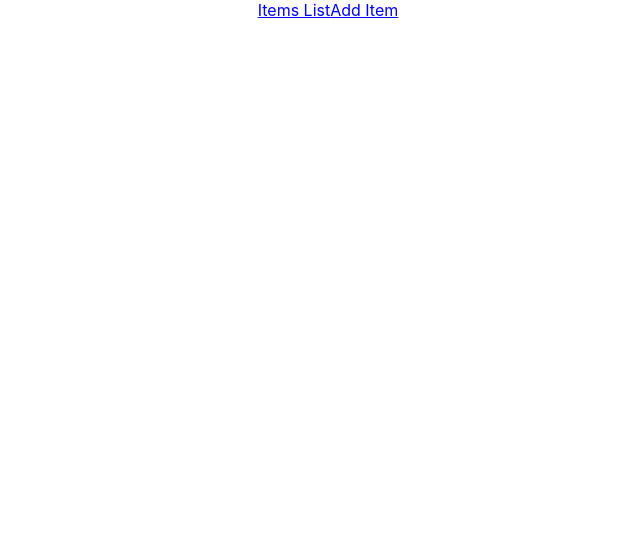
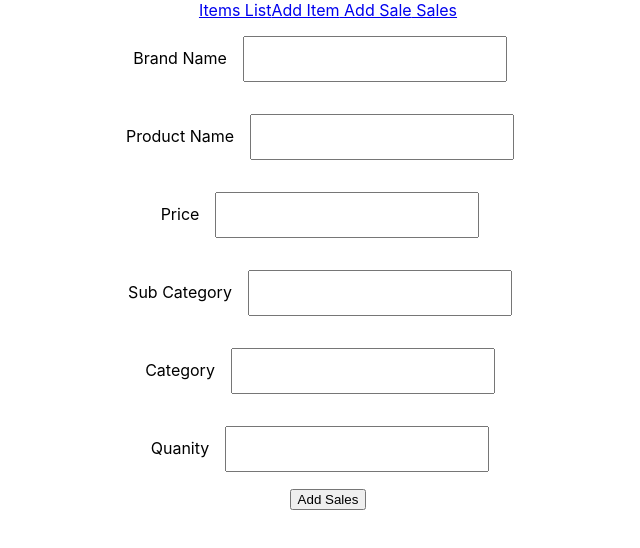
Before and after one commit to Programmer-Sourav/assignment_eighteen, a React (Create React App) app: page /addsale in a window 1280 px wide. Before the commit this address had no page. Shown: the top 548 px of the page, without its empty margins (312-952 px from the left). Built offline with nearby package versions, Linux system fonts and the light colour scheme.

Commit message:
feat: sales

```diff
--- a/src/App.js
+++ b/src/App.js
@@ -5,16 +5,22 @@ import { Route, Routes } from 'react-router';
 import { Link } from 'react-router-dom';
 import AddItem from './pages/AddItem';
 import EditItem from './pages/EditItem';
+import AddSale from './pages/AddSale';
+import SalesList from './pages/SalesList';
 
 function App() {
   return (
     <div className="App">
       <Link to="/items">Items List</Link>
       <Link to="/additem">Add Item</Link>
+      <Link to="/addsale"> Add Sale</Link>
+      <Link to="/sales"> Sales</Link>
       <Routes>
         <Route path='/edititem/:id' element={<EditItem/>}/>
         <Route path="/additem" element={<AddItem/>}/>
         <Route path='/items' element={<ItemsList/>}/>
+        <Route path='/addsale' element={<AddSale/>}/>
+        <Route path='/sales' element={<SalesList/>}/>
       </Routes>
     </div>
   );
--- a/src/actionCreators/actions.js
+++ b/src/actionCreators/actions.js
@@ -23,6 +23,14 @@ export const deleteAndFilterItem  = (itemId) =>(
     type: "DELETE_ITEM",
     payload: itemId
   })
+
+
+  export const fetchSalesList = (itemList) =>(
+{
+ type: "FETCH_SALES_LIST_SUCCESS",
+ payload:  itemList
+}
+  )
 
 
 export const getItems = () => async (dispatch) =>{
@@ -94,3 +102,54 @@ export const editItem = (itemId) => async (dispatch) =>{
     console.error("Error ", error)
   }
 }
+
+export const updateSalesValues = (valueToBeUpdated)  =>({
+   type: "SALES_ENTRY",
+   payload: valueToBeUpdated
+})
+
+export const addToSales = (valueToAdd) => async (dispatch) => {
+  console.log("Sales Data ", valueToAdd)
+  try{
+    const response = await fetch("https://inventory-management-back-end.developersourav.repl.co/api/sales", {
+    method: "POST",
+    headers : {
+      "Content-Type": "application/json",
+    },
+    body: JSON.stringify(valueToAdd)
+   })
+  }
+   catch(error ){
+    console.error("Error", error)
+   }
+}
+
+export const getSales = () => async (dispatch) =>{
+  try{
+    const response = await fetch("https://inventory-management-back-end.developersourav.repl.co/api/sales")
+    const receivedResponse = await response.json()
+    const itemsList = receivedResponse.sales
+    console.log("Response", receivedResponse, itemsList)
+    dispatch(fetchSalesList(itemsList))
+  }
+  catch(error){
+    console.error("Error", error)
+  }
+}
+
+
+export const updateQuantity = (productId, quantity) => async (dispatch) => {
+  console.log("Update Data ", quantity)
+  try{
+    const response = await fetch("https://inventory-management-back-end.developersourav.repl.co/api/items/update", {
+    method: "POST",
+    headers : {
+      "Content-Type": "application/json",
+    },
+    body: JSON.stringify({productId, quantity})
+   })
+  }
+   catch(error ){
+    console.error("Error", error)
+   }
+}
--- /dev/null
+++ b/src/pages/AddSale.jsx
@@ -0,0 +1,97 @@
+import { useDispatch, useSelector } from "react-redux"
+import { addToSales, fetchItemsList, updateQuantity, updateSalesValues } from "../actionCreators/actions"
+import { useEffect } from "react"
+
+export default function AddSale(){
+
+
+    const dispatch = useDispatch()
+    let salesData = useSelector((data)=>data.salesData)
+    const allItems = useSelector((data)=>data.items)
+
+
+
+    function findTheProductDetails (){
+        return allItems.find((item)=>item.subCatInfo.foodInfo.productDetails.product.productName===salesData.productName)
+    }
+
+    useEffect(()=>{fetchItemsList()}, [])
+
+
+    const changeBrandName = (e) =>{
+      dispatch(updateSalesValues({...salesData, brand: e.target.value}))
+    }
+
+    const changeProductName = (e) =>{
+      dispatch(updateSalesValues({...salesData, productName: e.target.value}))
+    }
+
+    const onPriceChange = (e) =>{
+      dispatch(updateSalesValues({...salesData, price: e.target.value}))
+    }
+
+    const onChangeSubCategory = (e) =>{
+     dispatch(updateSalesValues({...salesData, subCategory: e.target.value}))
+    }
+
+    const onCategoryChange = (e) =>{
+      dispatch(updateSalesValues({...salesData, category: e.target.value}))
+    }
+
+    const onQuantityChange = (e) =>{
+        dispatch(updateSalesValues({...salesData, quantity: e.target.value}))
+    }
+
+    const onAddSales = (e) =>{
+    const product = findTheProductDetails()
+    const productPrice = product.subCatInfo.foodInfo.productDetails.product.price
+    const productBrandId = product.subCatInfo.foodInfo.productDetails.product.brandQtyInfo.brand._id
+    const productRecordedQty = product.subCatInfo.foodInfo.productDetails.product.brandQtyInfo.brand.qtyByBrand
+    const productId = product.subCatInfo.foodInfo.productDetails.product._id
+    const updatedQty = productRecordedQty - salesData.quantity
+    const revenue = salesData.price*salesData.quantity - productPrice*salesData.quantity;
+    salesData = {...salesData, revenue: revenue}
+    console.log("PID ", productBrandId)
+    dispatch(addToSales(salesData))
+    dispatch(updateQuantity(productBrandId, updatedQty))
+    }
+
+    return(
+        <div>
+            <div>
+            <label>  Brand Name
+                <input type="text" className="formfield" onChange={(e)=>{changeBrandName(e)}}/>
+            </label>
+            </div>
+            <div>
+            <label> Product Name
+                <input type="text" className="formfield" onChange={(e)=>{changeProductName(e)}}/>
+            </label>
+            </div>
+            <div>
+            <label>Price
+              <input type="text" className="formfield" onChange={(e)=>{onPriceChange(e)}}/>
+            </label>
+            </div>
+            <div>
+            <label>
+                Sub Category
+                <input type="text" className="formfield" onChange={(e)=>{onChangeSubCategory(e)}}/>
+            </label>
+            </div>
+            <div>
+            <label>
+                Category
+                <input type="text" className="formfield" onChange={(e)=>{onCategoryChange(e)}}/>
+            </label>
+            </div>
+            <div>
+            <label>
+                Quanity
+                <input type="text" className="formfield" onChange={(e)=>{onQuantityChange(e)}}/>
+            </label>
+            </div>
+            <button onClick={(e)=>{onAddSales(e)}}>Add Sales</button>
+        </div>
+    )
+}
--- /dev/null
+++ b/src/pages/SalesList.jsx
@@ -0,0 +1,22 @@
+import { useEffect } from "react"
+import { useDispatch, useSelector } from "react-redux"
+import { getSales } from "../actionCreators/actions"
+
+export default function SalesList (){
+  const dispatch = useDispatch()
+  const salesList = useSelector((state)=>state.salesList)
+
+  useEffect(()=>{dispatch(getSales())},[])
+
+
+
+    return(
+        <div>
+          {
+            salesList.map((sale, index)=>(
+                <li key={index}>{sale.brand}-{sale.category}-{sale.subCategory}-{sale.itemName}-{sale.itemPrice}-{sale.itemQuantity}-{sale.revenue}</li>
+            ))
+          }
+        </div>
+    )
+}
--- a/src/reducer/InventoryReducer.js
+++ b/src/reducer/InventoryReducer.js
@@ -4,6 +4,13 @@ export const initialState = {
     formData: {
         brand: "", productName: "", productExpiry: "", price: 0, category: "", subCategory: "", quantity: 0
     }
+,
+
+    salesData: {
+        brand: "", productName: "",  price: 0, category: "", subCategory: "", quantity: 0
+    },
+
+    salesList: []
 }
 
 
@@ -25,6 +32,13 @@ const InventoryReducer = (state = initialState, action) =>{
     case "SET_EMPTY":
     return {...state, formData: initialState.formData}
 
+    case "SALES_ENTRY":
+    return {...state, salesData: action.payload}
+
+    case "FETCH_SALES_LIST_SUCCESS":
+    console.log(444, action.payload )
+    return {...state, salesList: action.payload }
+
     default:
     return state;
 
```
